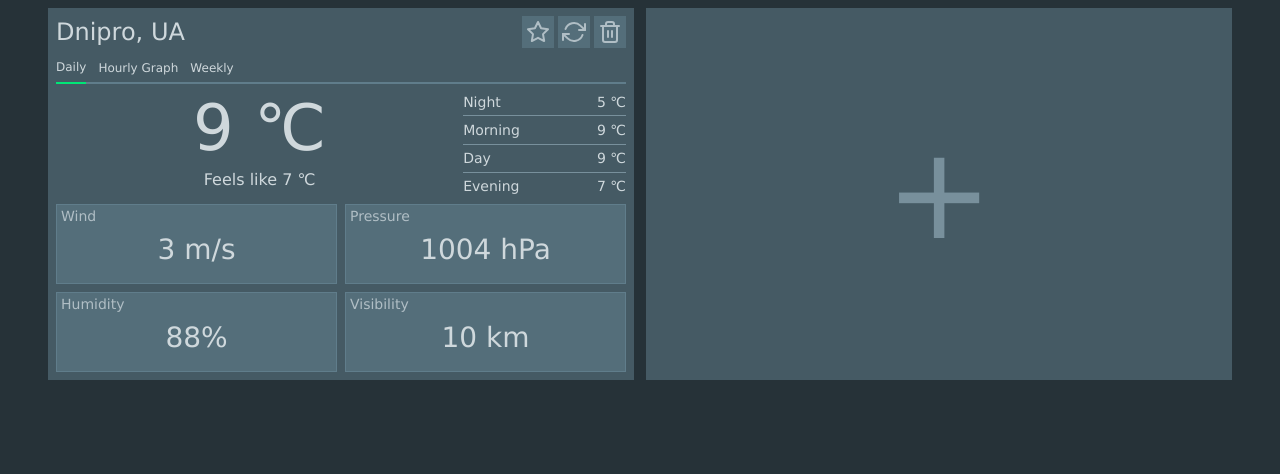
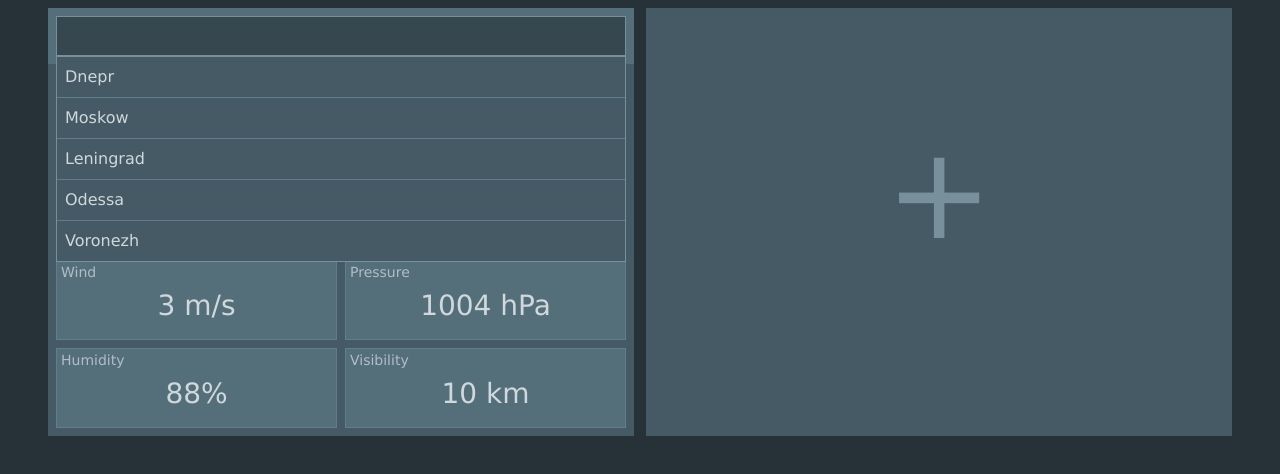
Before and after one commit to alexander-lyakhov/vite-weather, a Vue app: page /#/ in a window 1280 px wide. Shown: the top 474 px of the page. Built offline with nearby package versions, Linux system fonts and the light colour scheme.

Commit message:
added combobox component

```diff
--- a/src/components/card.vue
+++ b/src/components/card.vue
@@ -1,6 +1,7 @@
 <template>
   <div class="card">
     <slot>
+      <combobox />
       <div class="card-header">
         <span class="title">
           <template v-if="data?.name">
@@ -43,6 +44,7 @@
   import IconFavs from '@/assets/icons/star.svg'
   import IconReload from '@/assets/icons/reload.svg'
   import IconDelete from '@/assets/icons/delete.svg'
+  import combobox from '@/components/combobox'
   import selector from '@/components/selector'
   import infoDay from '@/components/info-day'
   import infoDaylyGraph from '@/components/info-dayly-graph'
@@ -103,6 +105,7 @@
     display: grid;
     grid-template-columns: 1fr repeat(3, 32px);
     grid-gap: .25rem;
+    margin-top: .5rem;
   }
 
   &-nav {
--- /dev/null
+++ b/src/components/combobox.vue
@@ -0,0 +1,56 @@
+<template>
+  <div class="combobox">
+    <div class="combobox-container">
+      <textfield />
+      <ul class="list">
+        <li>Dnepr</li>
+        <li>Moskow</li>
+        <li>Leningrad</li>
+        <li>Odessa</li>
+        <li>Voronezh</li>
+      </ul>
+    </div>
+  </div>
+</template>
+
+<script setup>
+  import { ref } from 'vue'
+  import textfield from '@/components/textfield'
+</script>
+
+<style lang="scss" scoped>
+.combobox {
+  background: $bg-600;
+  margin: -0.5rem -0.5rem 0;
+  position: relative;
+  padding: .5rem;
+  z-index: 1;
+
+  &-container {
+    position: relative;
+
+    .list {
+      background: $bg-700;
+      border: 1px solid $bg-400;
+      width: 100%;
+      position: absolute;
+      left: 0;
+      top: 100%;
+
+      li {
+        background: $bg-700;
+        padding: .75rem .5rem;
+        cursor: pointer;
+
+        &:not(:last-child) {
+          border-bottom: 1px solid $bg-500;
+        }
+
+        &:hover {
+          background: $bg-600;
+        }
+      }
+    }
+  }
+}
+</style>
--- /dev/null
+++ b/src/components/textfield.vue
@@ -0,0 +1,71 @@
+<template>
+  <div class="text-field" :class="classObject">
+    <input
+      type="text"
+      :placeholder="placeholder"
+      :value="modelValue"
+      @input="onInput"
+      @keypress="onKeypress"
+    />
+  </div>
+</template>
+
+<script setup>
+  import { computed } from 'vue'
+
+  const props = defineProps({
+    placeholder: {
+      type: String,
+      default: ''
+    },
+    modelValue: {
+      type: String,
+      default: ''
+    }
+  })
+
+  const emit = defineEmits([
+    'update:modelValue',
+    'change'
+  ])
+
+  const classObject = computed(() => ({
+    'not-empty': !!props.modelValue
+  }))
+
+  function onInput(e) {
+    emit('update:modelValue', e.target.value)
+  }
+
+  function onKeypress(e) {
+    if (e.keyCode === 13) {
+      onInput(e)
+      emit('change', e.target.value)
+    }
+  }
+</script>
+
+<style lang="scss" scoped>
+.text-field {
+  background: $bg-800;
+  border: 1px solid $bg-400;
+  display: flex;
+  height: 2.5rem;
+  padding: 0 .5rem;
+  z-index: 1;
+
+  &.not-empty {
+    border: 1px solid $accent-orange;
+  }
+
+  input[type="text"] {
+    font-size: 1.25rem;
+    color: $text-200;
+    background: transparent;
+    border: 0;
+    outline: 0;
+    width: 100%;
+    height: 100%;
+  }
+}
+</style>
```
